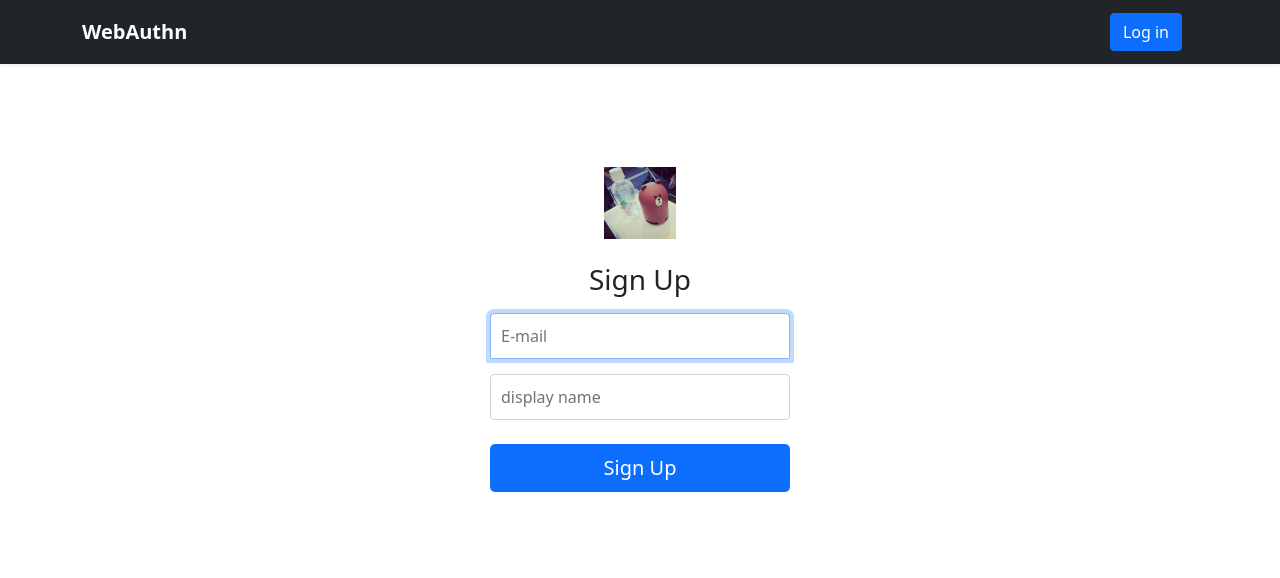
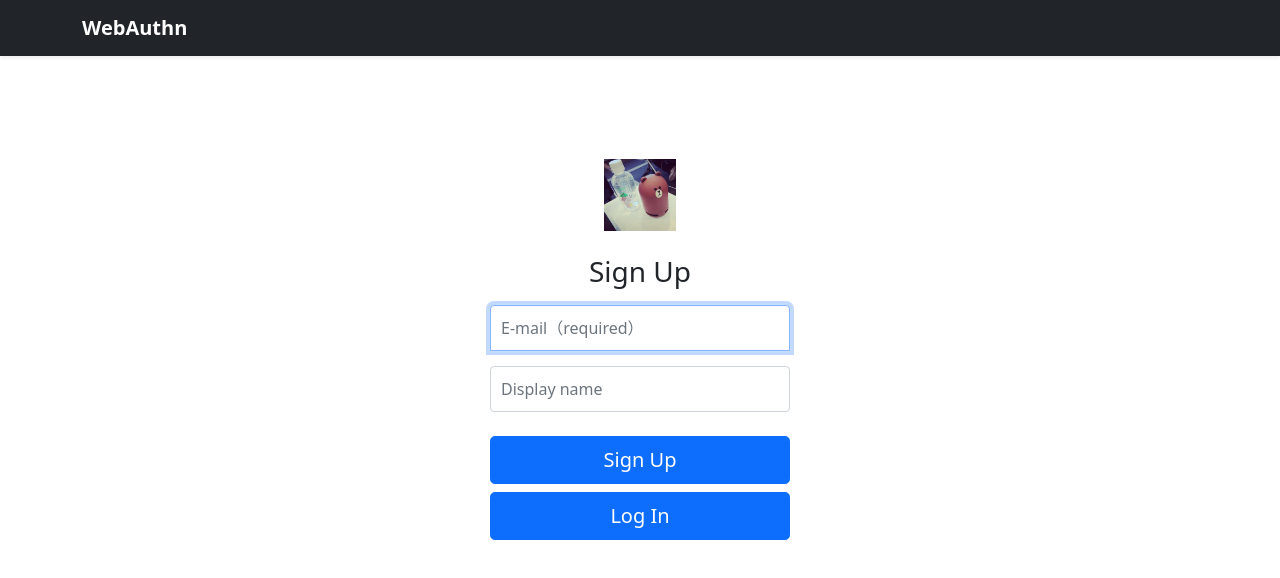
Before and after one commit to shinbunbun/webauthn-demo, a plain HTML site: page views/index.html in a window 1280 px wide. Drawn offline with nearby package versions, Linux system fonts and the light colour scheme; files whose address does not match are found by name.

Commit message:
fix login form

```diff
--- a/views/index.html
+++ b/views/index.html
@@ -17,30 +17,29 @@
                     <div class="navbar-brand d-flex align-items-center">
                         <strong>WebAuthn</strong>
                     </div>
-                    <div class="navbar-brand d-flex align-items-right">
-                        <button class="btn btn-primary" onclick="login()" type="button">Log in</button>
-                    </div>
                 </div>
             </div>
         </header>
         <br><br>
-        <div class="login-form">
+        <div class="login-form row-col">
             <div class="container text-center">
                 <main class="form-signin">
                     <form>
                         <img class="mb-4" src="/assets/icon.jpg" alt="" width="72">
                         <h1 class="h3 mb-3 fw-normal">Sign Up</h1>
                         <label for="inputEmail" class="visually-hidden">E-mail</label>
-                        <input type="email" id="inputEmail" class="form-control" placeholder="E-mail" required
+                        <input type="email" id="inputEmail" class="form-control" placeholder="E-mail（required）" required
                             autofocus>
                         <div class="py-2"></div>
                         <label for="inputDisplayName" class="visually-hidden">display name</label>
-                        <input type="text" id="inputDisplayName" class="form-control" placeholder="display name"
-                            required autofocus>
+                        <input type="text" id="inputDisplayName" class="form-control" placeholder="Display name"
+                            autofocus>
                         <!-- <label for="inputPassword" class="visually-hidden">Password</label>
                         <input type="password" id="inputPassword" class="form-control" placeholder="Password" required> -->
                         <br>
                         <button class="w-100 btn btn-lg btn-primary" onclick="register()" type="button">Sign Up</button>
+                        <div class="py-1"></div>
+                        <button class="w-100 btn btn-lg btn-primary" onclick="login()" type="button">Log In</button>
                     </form>
                 </main>
             </div>
```
